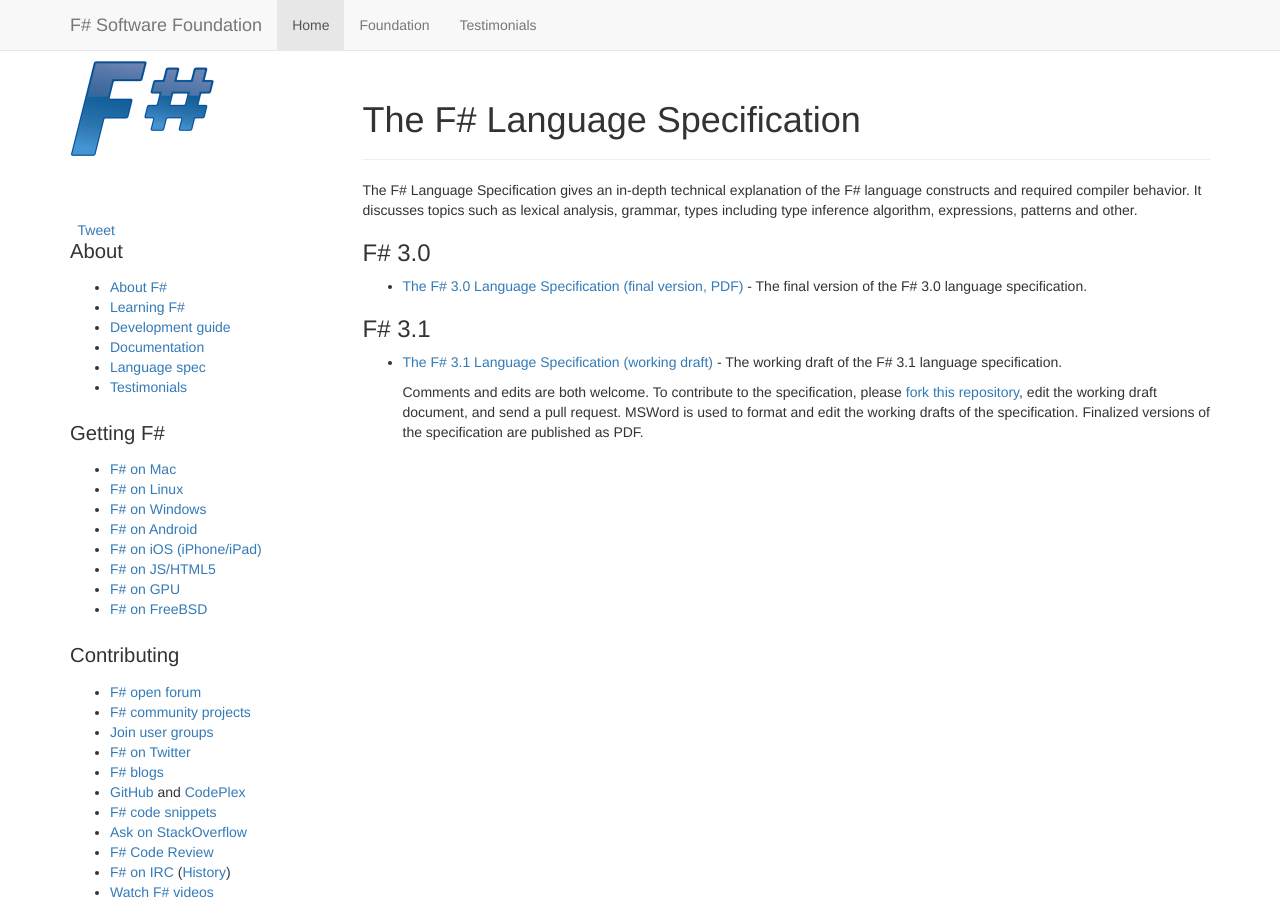
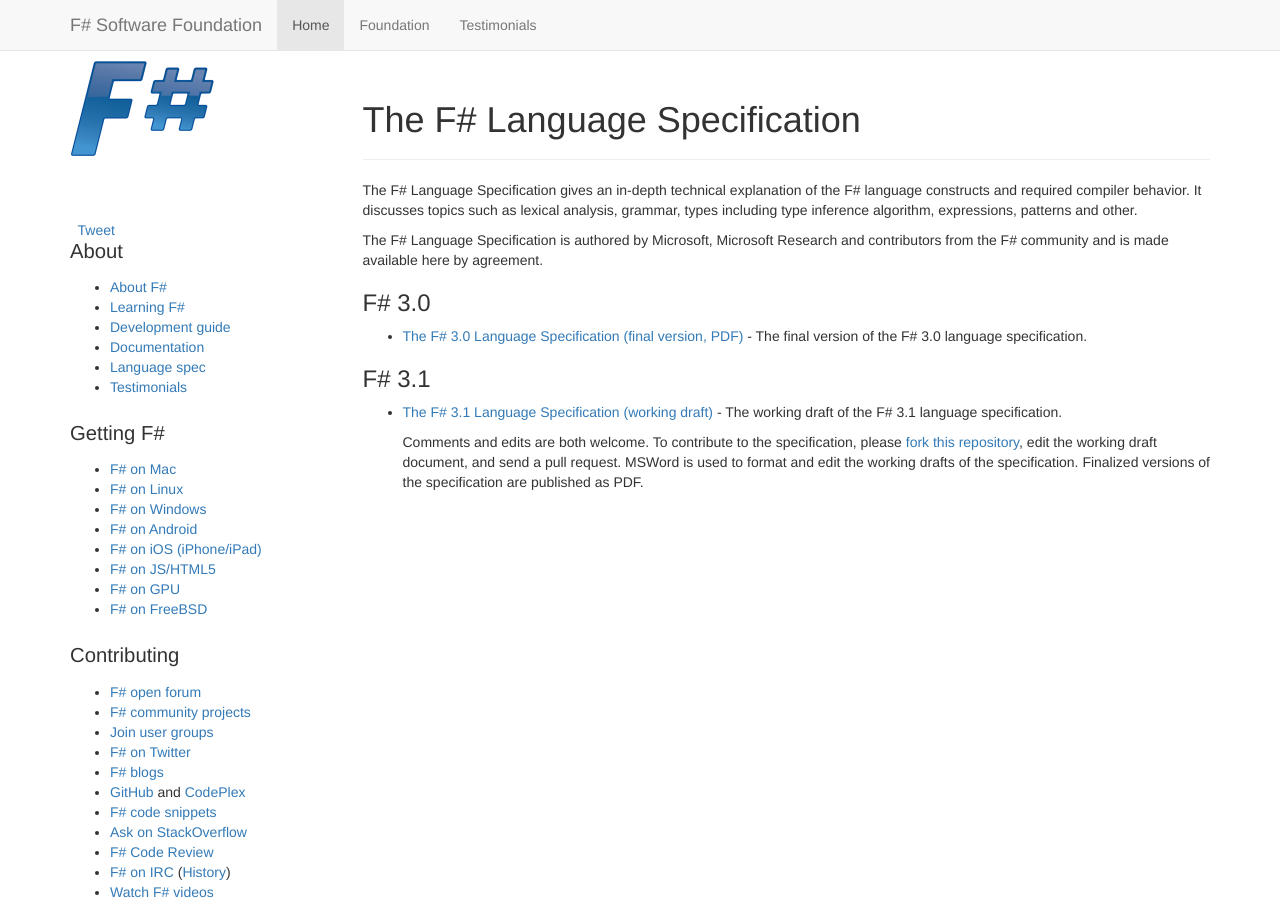
Before and after one commit to fsharp/fsharp.org, a Jekyll site: the page built from specs/language-spec/index.md, in a window 1280 px wide and 900 px high. Built offline with Jekyll 4.4.1, drawn with Linux system fonts in a browser that asks for light colours; nearby versions of some CDN libraries; some web fonts are replaced; comment, search, counter and statistics services are not loaded.

Commit message:
add note

```diff
--- a/specs/language-spec/index.md
+++ b/specs/language-spec/index.md
@@ -9,6 +9,9 @@
 technical explanation of the F# language constructs and required compiler behavior.
 It discusses topics such as lexical analysis, grammar, types including type inference
 algorithm, expressions, patterns and other.
+
+The F# Language Specification is authored by Microsoft, Microsoft Research and contributors
+from the F# community and is made available here by agreement.
 
 ### F# 3.0
 
```
